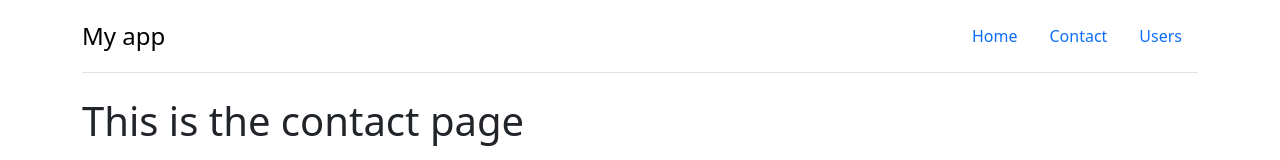
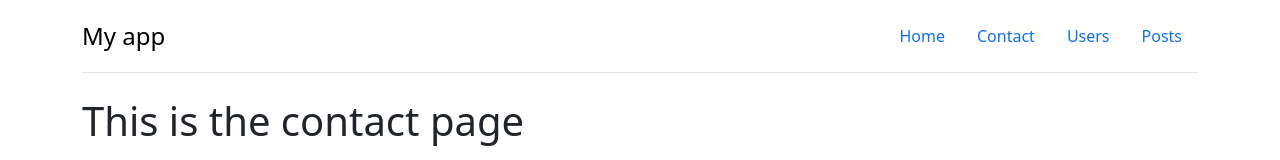
Before and after one commit to ferlobo1985/UDMY-Sveltekit-basics, a SvelteKit app: page /contact in a window 1280 px wide. Shown: the top 160 px of the page. Built offline with nearby package versions, Linux system fonts and the light colour scheme.

Commit message:
11-Link prefetching
11-Link prefetching

```diff
--- a/src/routes/+layout.svelte
+++ b/src/routes/+layout.svelte
@@ -14,6 +14,13 @@
         <li class="nav-item">
           <a href="/users" class="nav-link">Users</a>
         </li>
+        <li class="nav-item">
+          <a
+            data-sveltekit-preload-data
+            href="/posts"
+            class="nav-link"
+          >Posts</a>
+        </li>
       </ul>
     </header>
     <div>
```
Also changed, not shown: src/routes/posts/+page.js (added, +15 -0 lines), src/routes/posts/+page.svelte (added, +11 -0 lines).
